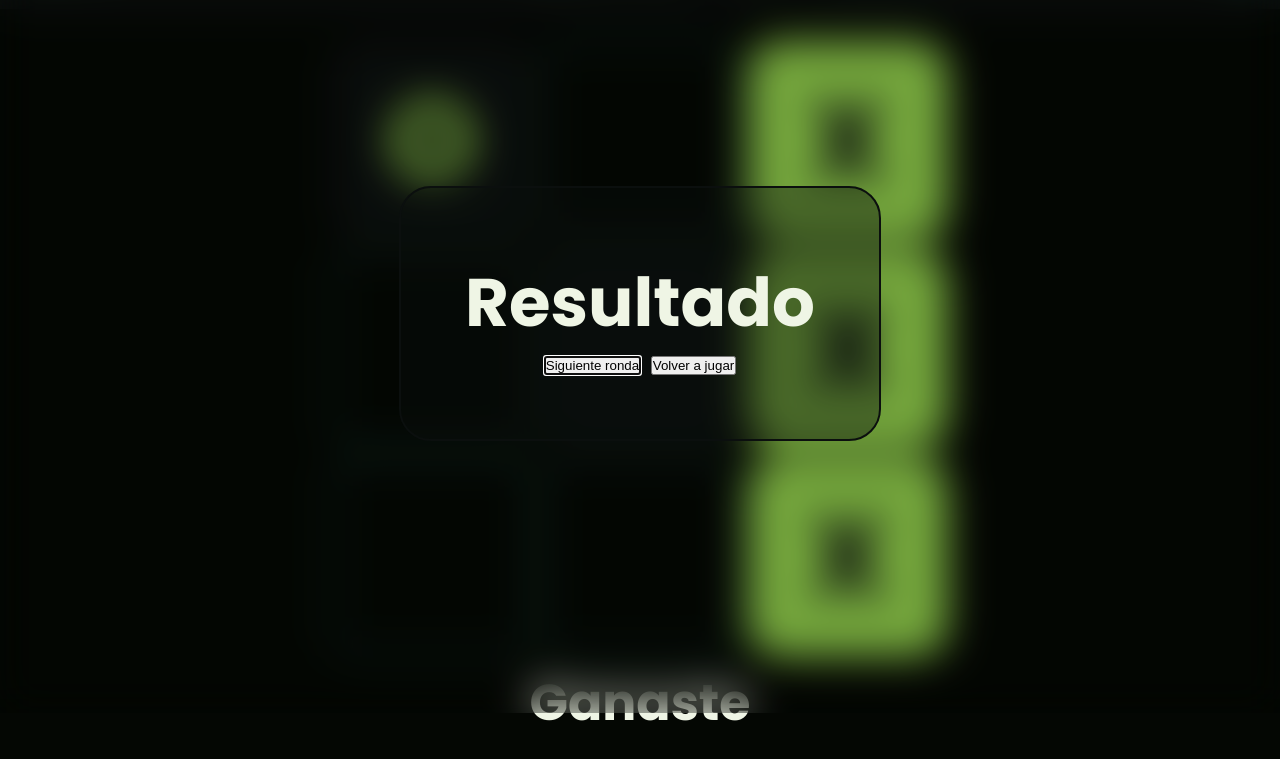
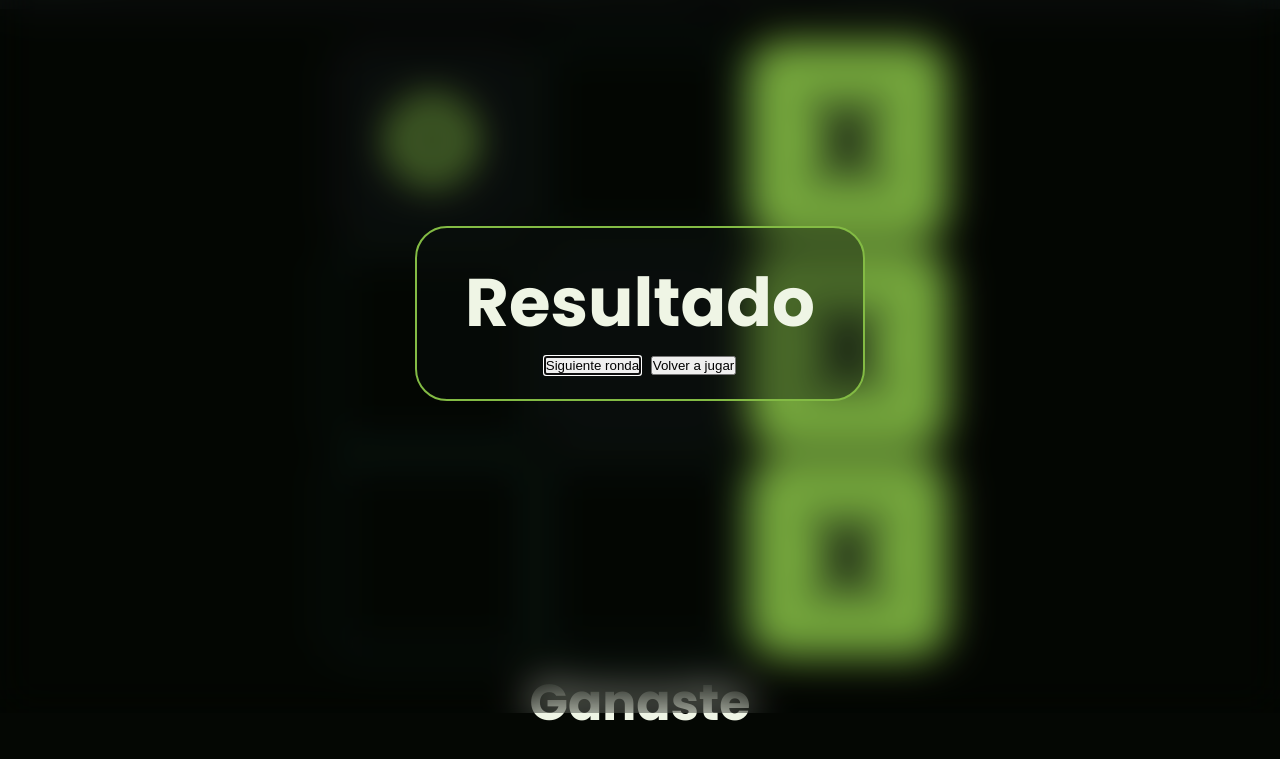
Before and after one commit to dothedada/triqui, a website: page index.html in a window 1280 px wide. Shown: the part 87-846 px from the top of the page. Drawn offline with nearby package versions, Linux system fonts and the light colour scheme.

Commit message:
Corrije los estilos del modal

```diff
--- a/styles.css
+++ b/styles.css
@@ -183,9 +183,9 @@ button {
 }
 #finPartida {
     text-align: center;
-    padding: 4rem;
+    padding: 1.5rem 3rem;
     background-color: var(--background-menu-alpha);
-    border: solid 2px var(--background-menu);
+    border: solid 2px var(--primary);
     border-radius: 2rem;
     color: var(--text);
 }
```
